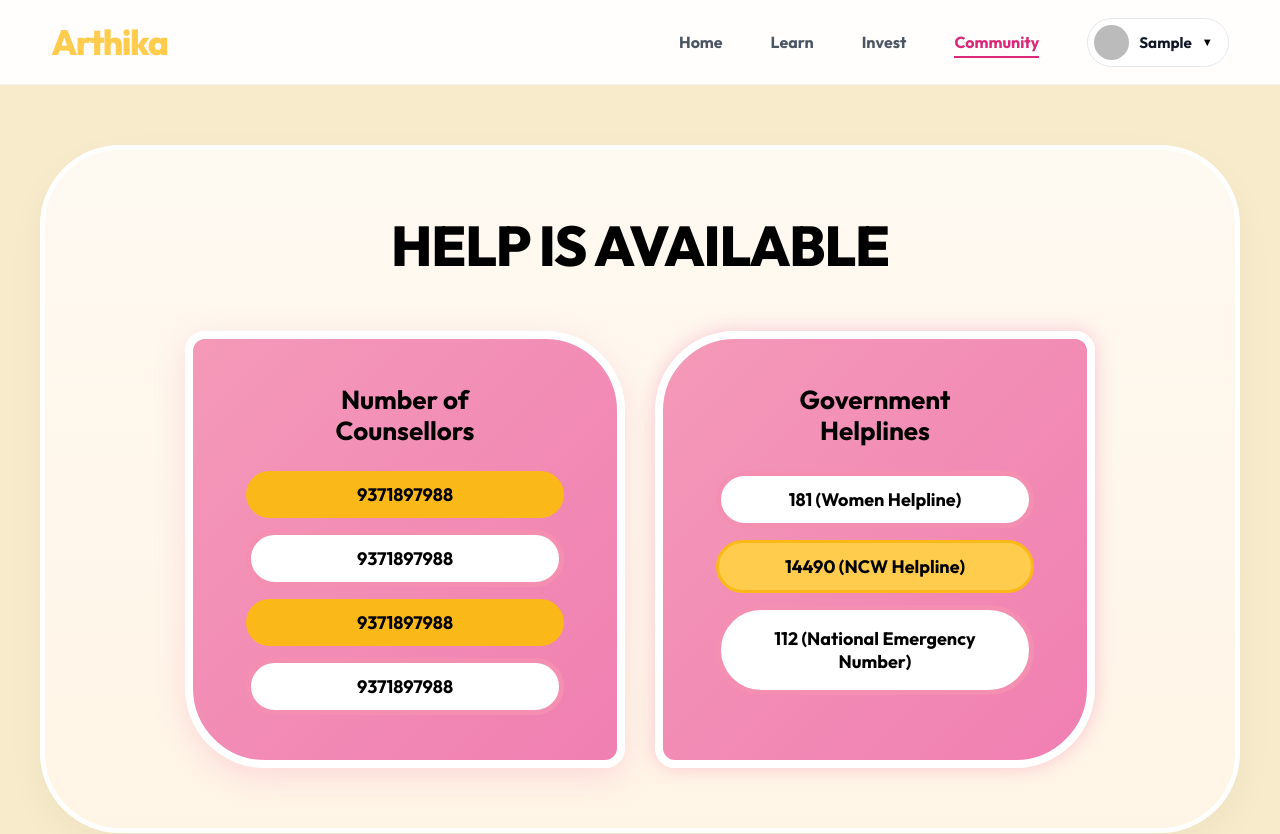
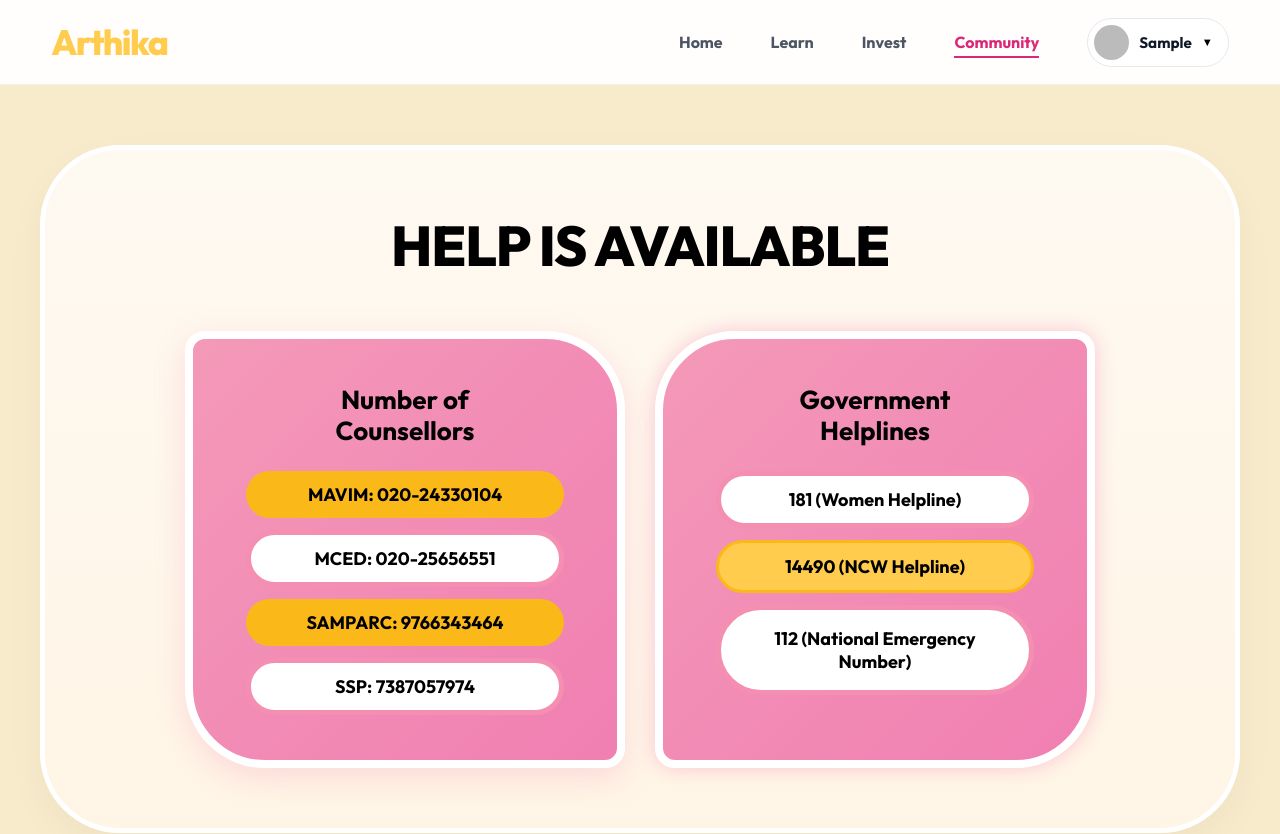
Before and after one commit to Piyusha942007/Arthika, a React (Vite) app in the folder client/: page /community in a window 1280 px wide. Shown: the top 834 px of the page. Built offline with nearby package versions, Linux system fonts and the light colour scheme; no server answers; sample sign-in values are in the browser's storage.

Commit message:
updated SHG data/model, enhance Community UI with real counselor info, and refine animations

```diff
--- a/client/src/pages/Community/Community.css
+++ b/client/src/pages/Community/Community.css
@@ -136,6 +136,42 @@
 .border-yellow {
     background: #FFCC4D;
     border: 3px solid #FAB819;
+}
+
+.detailed-pills {
+    width: 110%; /* Slightly wider to accommodate text */
+}
+
+.counselor-row {
+    flex-direction: column !important;
+    padding: 15px 20px !important;
+    min-height: auto !important;
+    gap: 8px !important;
+    width: 100% !important;
+    max-width: 380px !important;
+}
+
+.org-name {
+    font-weight: 800;
+    font-size: 16px;
+    line-height: 1.2;
+}
+
+.org-links {
+    display: flex;
+    gap: 10px;
+    font-size: 14px;
+}
+
+.org-links a {
+    color: inherit;
+    text-decoration: underline;
+    opacity: 0.8;
+    transition: opacity 0.2s;
+}
+
+.org-links a:hover {
+    opacity: 1;
 }
 
 .large-pill {
--- a/client/src/pages/Community/Community.jsx
+++ b/client/src/pages/Community/Community.jsx
@@ -82,10 +82,10 @@ export default function Community() {
                         <div className="help-card pink-card">
                             <h2 className="card-title">Number of<br />Counsellors</h2>
                             <div className="pill-list">
-                                <div className="pill yellow-pill">9371897988</div>
-                                <div className="pill white-pill border-pink">9371897988</div>
-                                <div className="pill yellow-pill">9371897988</div>
-                                <div className="pill white-pill border-pink">9371897988</div>
+                                <a href="https://mavimindia.org" target="_blank" rel="noopener noreferrer" className="pill yellow-pill" style={{ textDecoration: 'none' }}>MAVIM: 020-24330104</a>
+                                <a href="https://mced.co.in" target="_blank" rel="noopener noreferrer" className="pill white-pill border-pink" style={{ textDecoration: 'none' }}>MCED: 020-25656551</a>
+                                <a href="https://samparc.org" target="_blank" rel="noopener noreferrer" className="pill yellow-pill" style={{ textDecoration: 'none' }}>SAMPARC: 9766343464</a>
+                                <a href="https://swayamshikshanprayog.org/" target="_blank" rel="noopener noreferrer" className="pill white-pill border-pink" style={{ textDecoration: 'none' }}>SSP: 7387057974</a>
                             </div>
                         </div>
 
```
